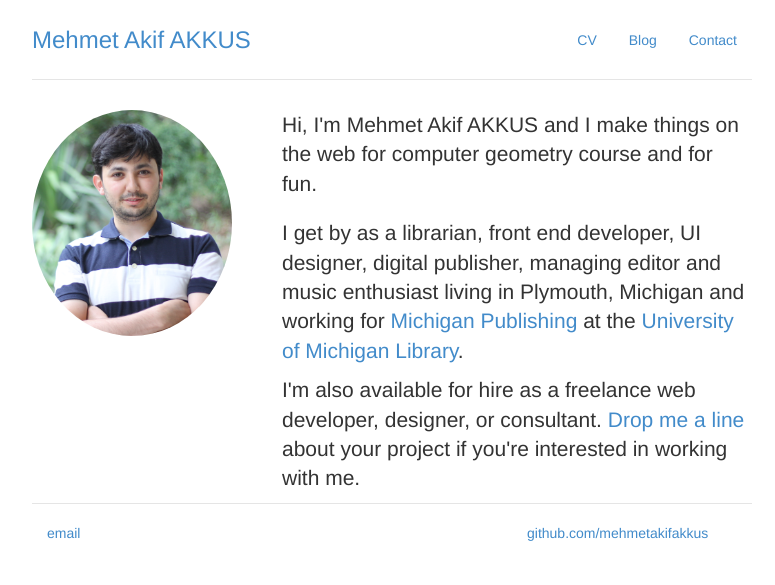
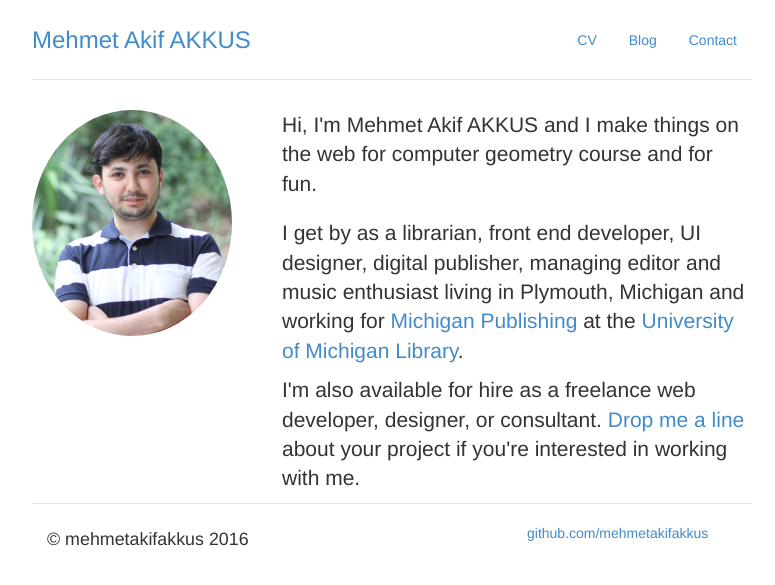
Before and after one commit to mehmetakifakkus/mehmetakifakkus.github.io, a Jekyll site: the page built from index.html, in a window 1280 px wide. Shown: the top 585 px of the page, without its empty margins (56-831 px from the left). Built offline with Jekyll 4.4.1, drawn with Linux system fonts in a browser that asks for light colours.

Commit message:
Update default.html

```diff
--- a/_layouts/default.html
+++ b/_layouts/default.html
@@ -26,7 +26,7 @@
 
 	<div class="footer">
 		<div class="col-sm-8">
-			<a href="mailto:mehmetakifakkus@gmail.com">email</a>
+			<p><small>&copy; mehmetakifakkus 2016</small></p>
 		</div>
 
 		<div class="col-sm-4">
```
